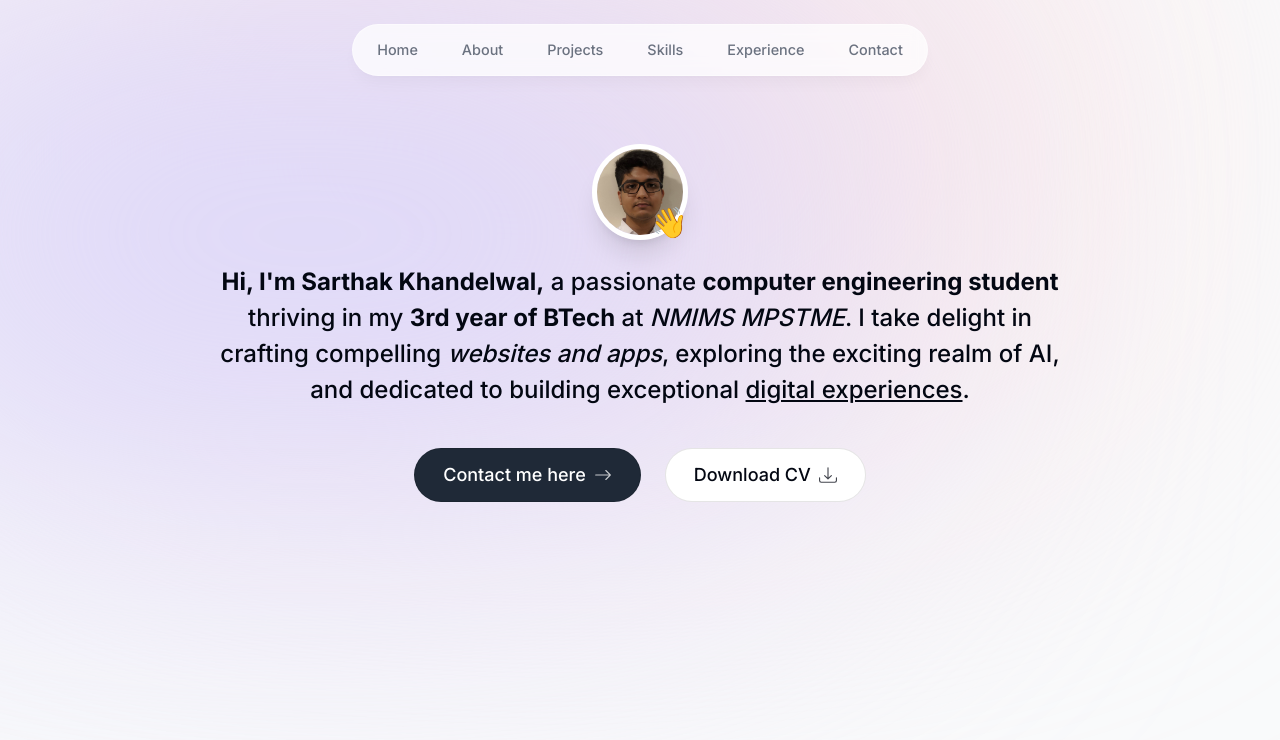
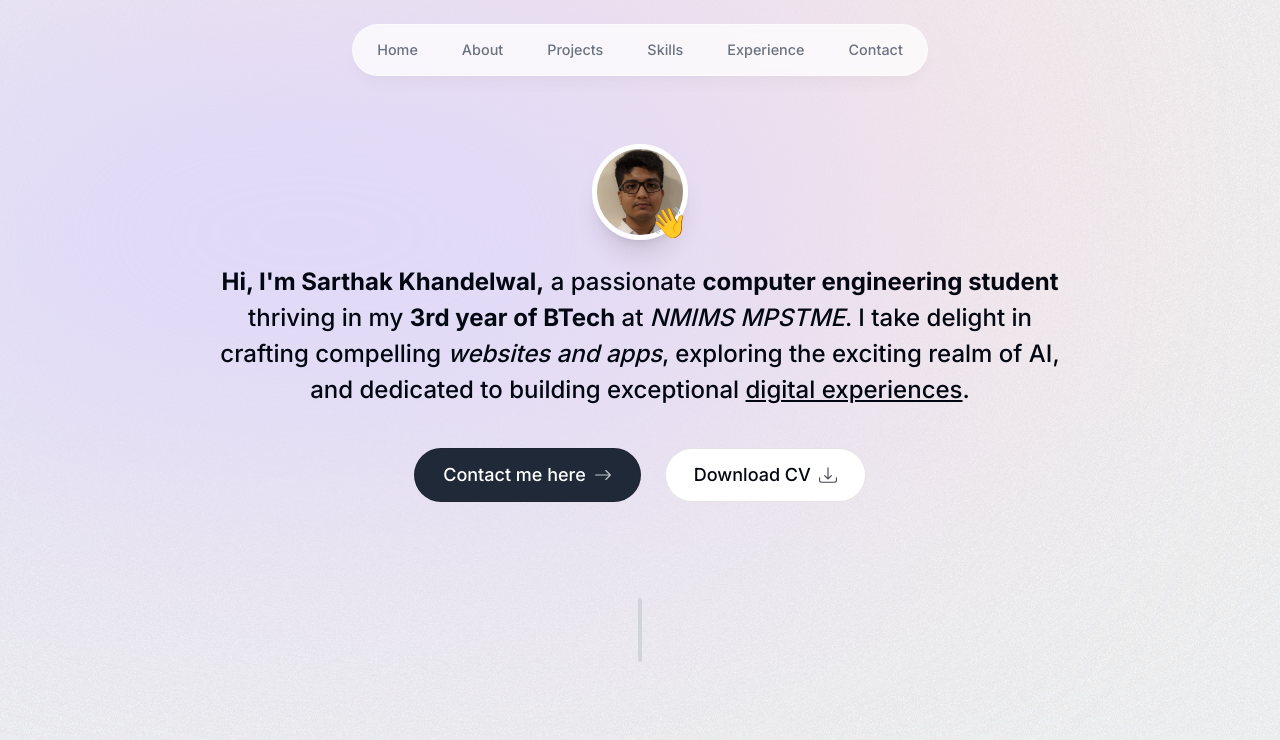
Before and after one commit to sarthakz25/portfolio-v1, a Next.js app in the folder portfolio/: page / in a window 1280 px wide. Shown: the top 740 px of the page. Built offline with nearby package versions, Linux system fonts and the light colour scheme.

Commit message:
fifth commit

```diff
--- a/portfolio/src/app/globals.css
+++ b/portfolio/src/app/globals.css
@@ -1,3 +1,9 @@
 @tailwind base;
 @tailwind components;
 @tailwind utilities;
+
+body {
+    background-image: url(../assets/noise.png);
+    background-size: 200px 200px;
+    background-position: 0 0;
+}
--- a/portfolio/src/app/page.tsx
+++ b/portfolio/src/app/page.tsx
@@ -1,9 +1,11 @@
 import Intro from "@/components/intro";
+import SectionDivider from "@/components/section-divider";
 
 export default function Home() {
   return (
     <main className="flex flex-col items-center px-4">
       <Intro />
+      <SectionDivider />
     </main>
   )
 }
--- /dev/null
+++ b/portfolio/src/components/section-divider.tsx
@@ -0,0 +1,18 @@
+"use client";
+
+import React from 'react'
+import { motion } from 'framer-motion'
+
+export default function SectionDivider() {
+    return (
+        <motion.div className="bg-gray-300 my-24 h-16 w-1 rounded-full hidden sm:block"
+            initial={{ opacity: 0, y: 100 }}
+            animate={{ opacity: 1, y: 0 }}
+            transition={{
+                delay: 0.125,
+            }}
+        >
+
+        </motion.div>
+    )
+}
```
Also changed, not shown: portfolio/src/assets/noise.png (added).
